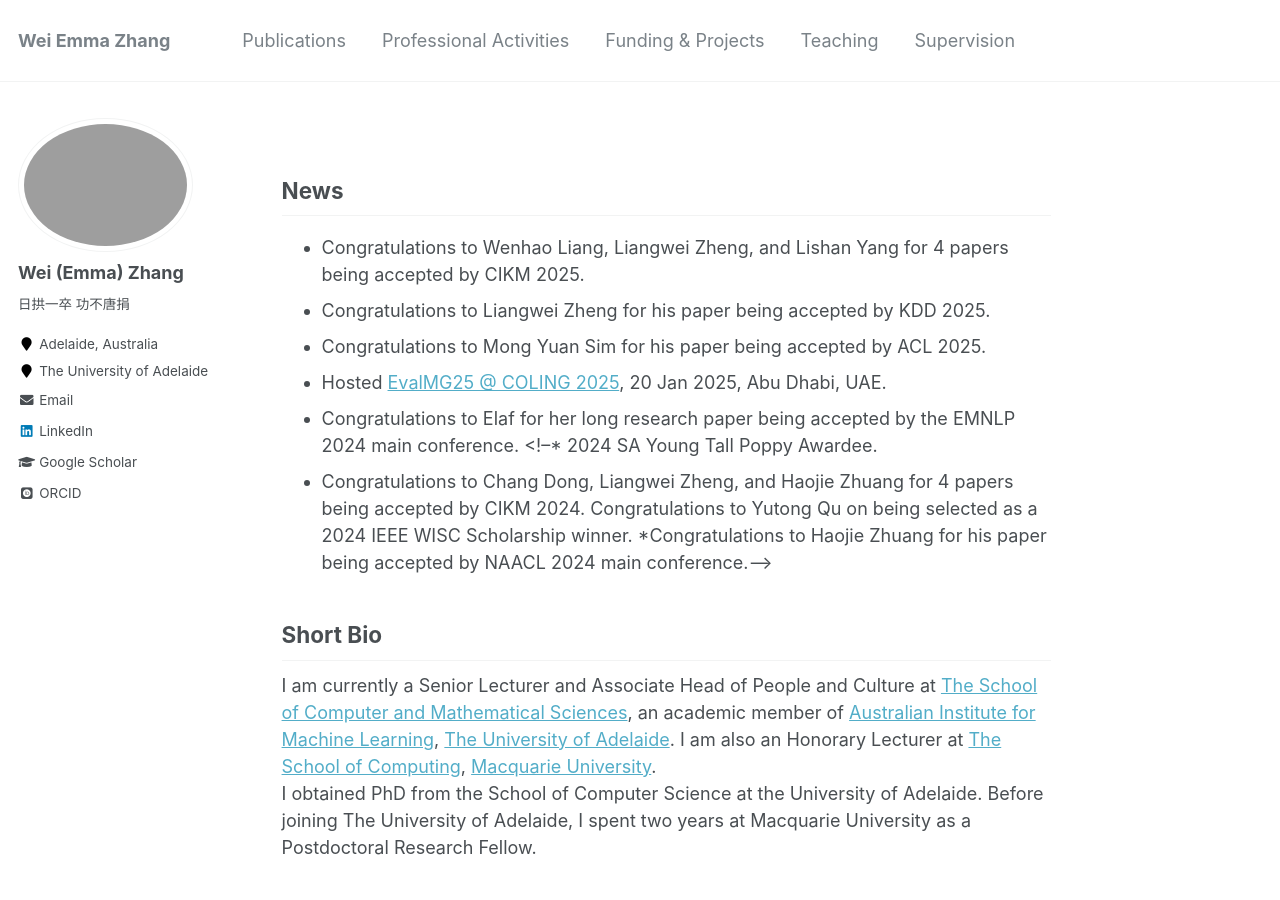
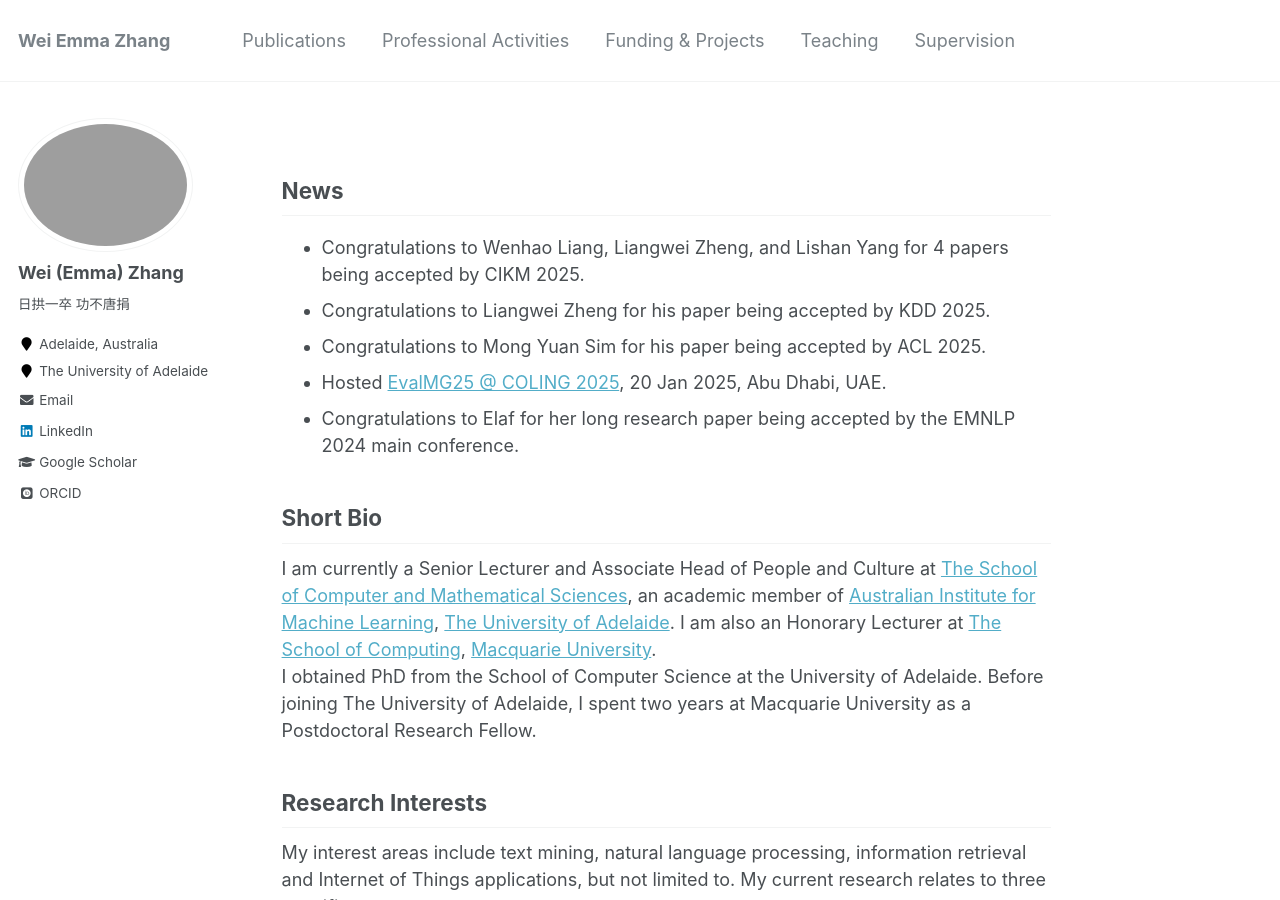
Before and after one commit to weiezhang/weiezhang.github.io, a Jekyll site: the page built from _pages/about.md, in a window 1280 px wide and 900 px high. Built offline with Jekyll 4.4.1, drawn with Linux system fonts in a browser that asks for light colours; some web fonts are replaced.

Commit message:
Update about.md

```diff
--- a/_pages/about.md
+++ b/_pages/about.md
@@ -14,10 +14,10 @@ redirect_from:
 * Congratulations to Mong Yuan Sim for his paper being accepted by ACL 2025.
 * Hosted [EvalMG25 @ COLING 2025](https://evalmg.github.io/), 20 Jan 2025, Abu Dhabi, UAE.
 * Congratulations to Elaf for her long research paper being accepted by the EMNLP 2024 main conference.
-<!--* 2024 SA Young Tall Poppy Awardee.
-* Congratulations to Chang Dong, Liangwei Zheng, and Haojie Zhuang for 4 papers being accepted by CIKM 2024.
+<!-- 2024 SA Young Tall Poppy Awardee.
+ Congratulations to Chang Dong, Liangwei Zheng, and Haojie Zhuang for 4 papers being accepted by CIKM 2024.
  Congratulations to Yutong Qu on being selected as a 2024 IEEE WISC Scholarship winner.
- *Congratulations to Haojie Zhuang for his paper being accepted by NAACL 2024 main conference.-->
+ Congratulations to Haojie Zhuang for his paper being accepted by NAACL 2024 main conference.-->
 
 ## Short Bio
 I am currently a Senior Lecturer and Associate Head of People and Culture at [The School of Computer and Mathematical Sciences](https://set.adelaide.edu.au/mathematical-sciences), an academic member of [Australian Institute for Machine Learning](https://www.adelaide.edu.au/aiml/), [The University of Adelaide](http://www.adelaide.edu.au). I am also an Honorary Lecturer at [The School of Computing](https://www.mq.edu.au/faculty-of-science-and-engineering/departments-and-schools/school-of-computing), [Macquarie University](http://www.mq.edu.au/).
```
